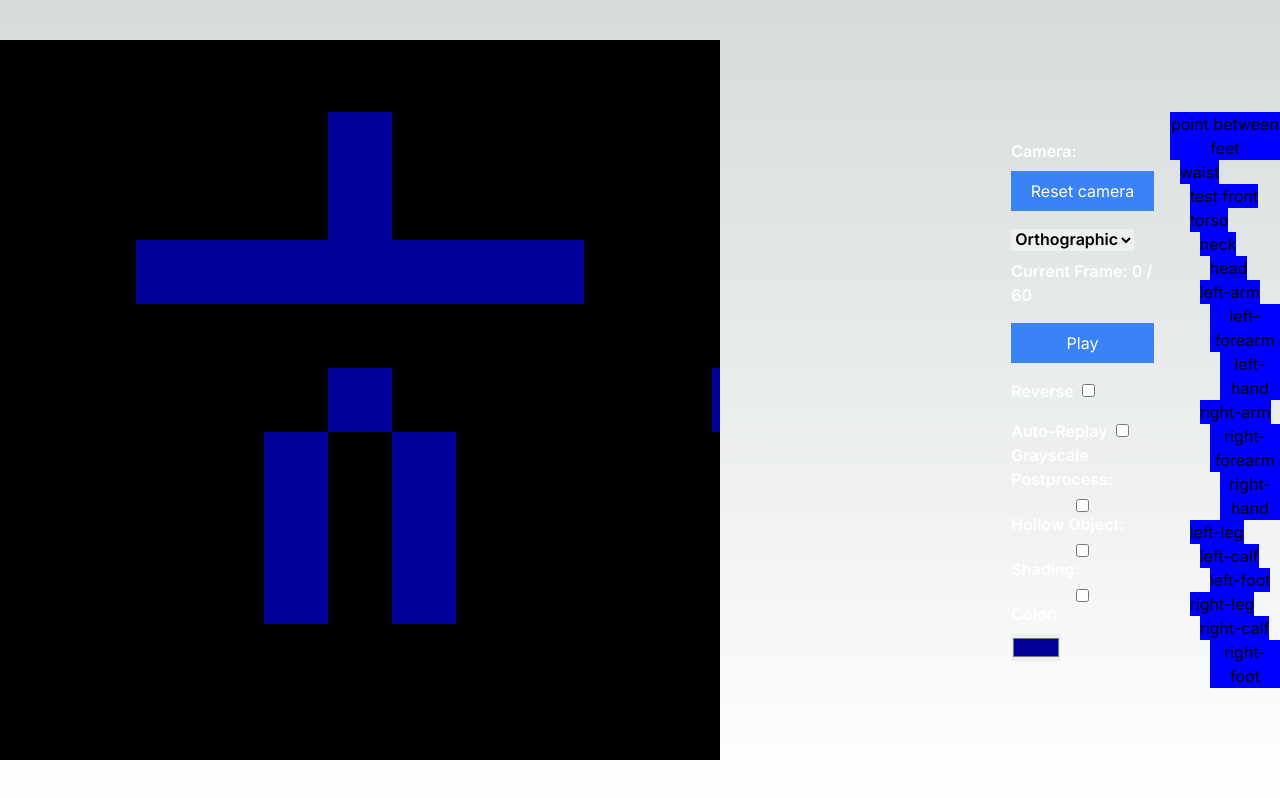
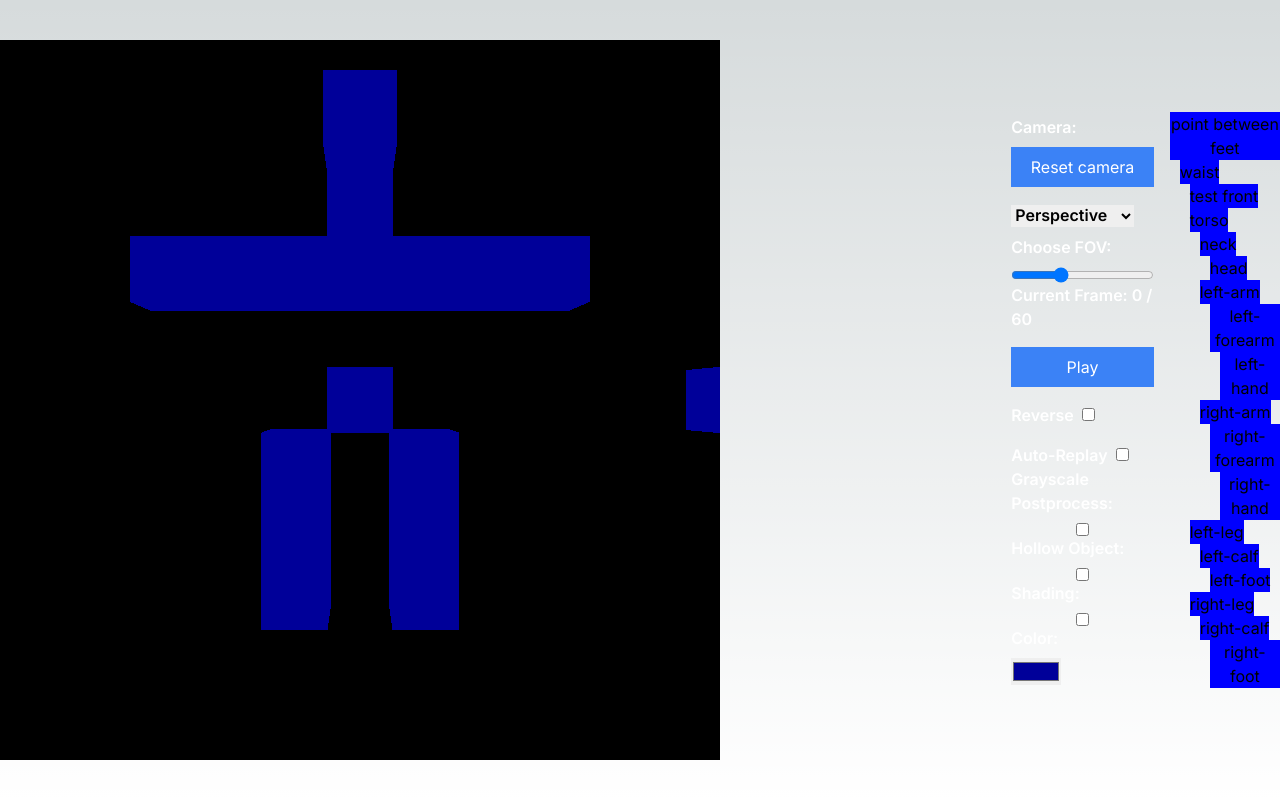
Before and after one commit to williamnixon20/computer-graphics-project, a Next.js app: page / in a window 1280 px wide. Built offline with nearby package versions, Linux system fonts and the light colour scheme.

Commit message:
fix: projection type default as perspective

```diff
--- a/src/app/canvas.tsx
+++ b/src/app/canvas.tsx
@@ -131,7 +131,7 @@ export default function Canvas() {
       cameraAngleYRadians: degToRad(0),
       fieldOfViewRadians: degToRad(60),
       radius: 10,
-      projType: "orthographic",
+      projType: "perspective",
       translateX: 0,
       translateY: 0,
       rotateX: degToRad(0),
```
